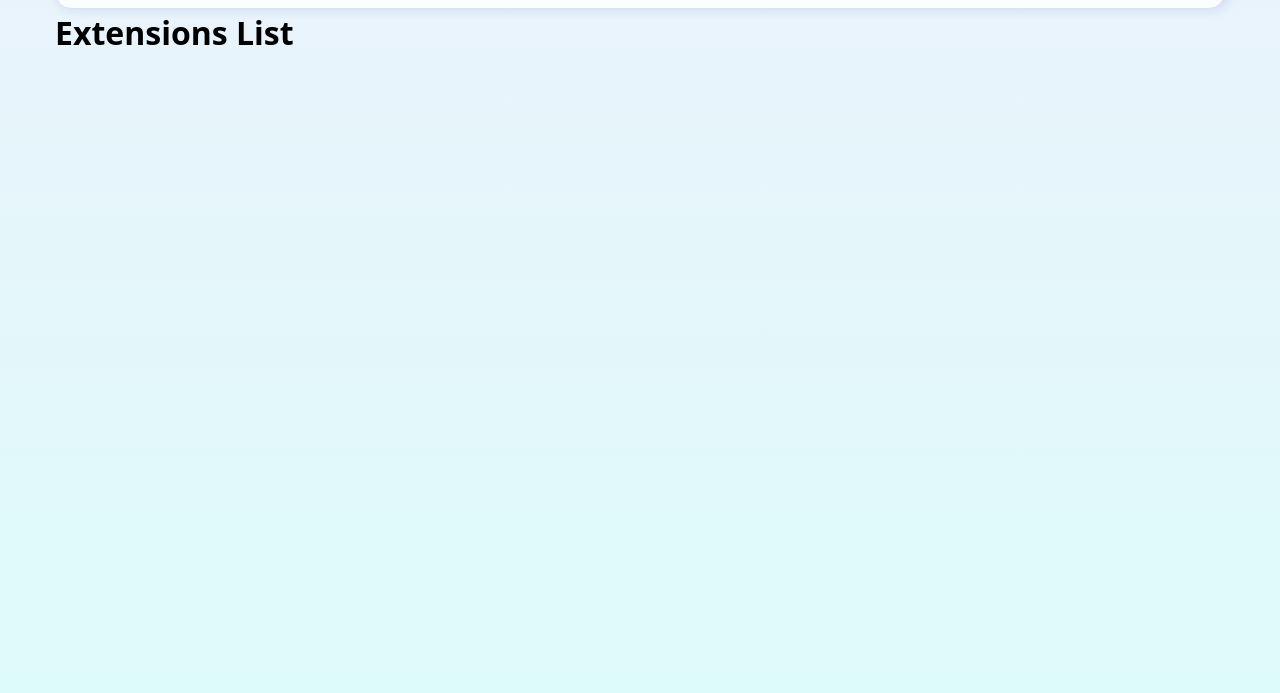
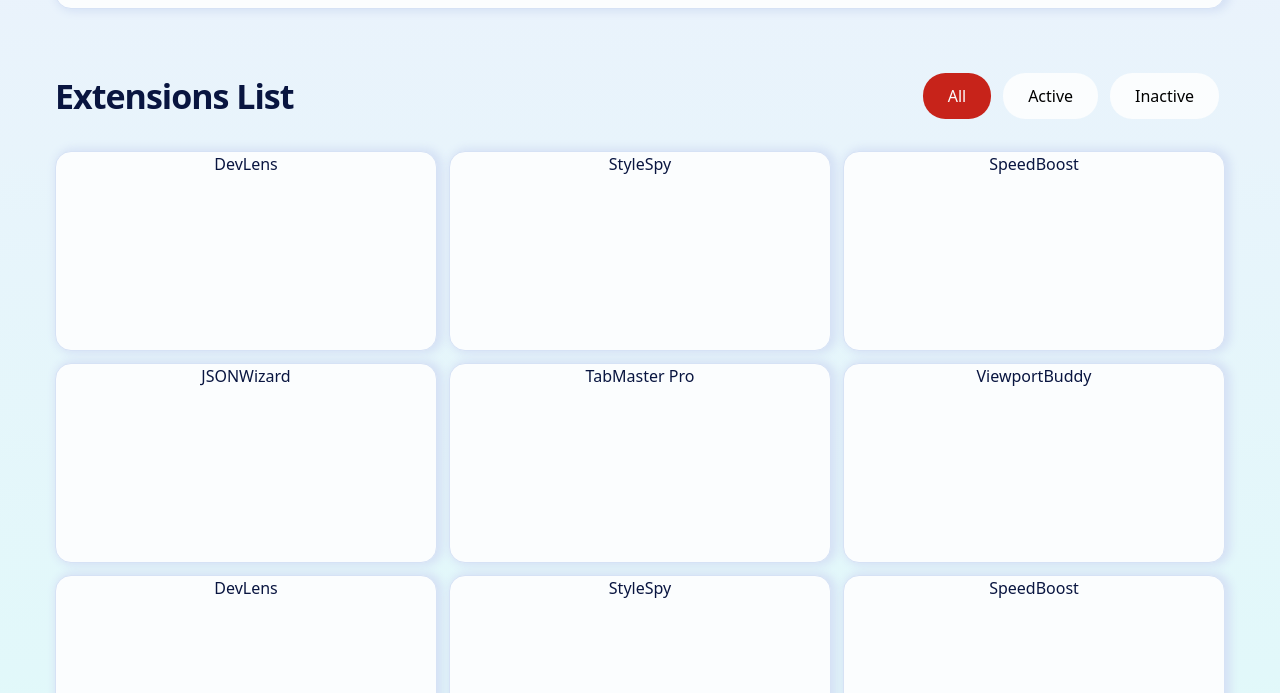
Before and after one commit to jefflangtech/ext-manager, a website: page index.html in a window 1280 px wide. Shown: the part 107-800 px from the top of the page. Drawn offline with Linux system fonts and the light colour scheme; a web font is replaced by a local one.

Commit message:
Finished main layout for desktop, no card styling or content

```diff
--- a/index.html
+++ b/index.html
@@ -45,8 +45,24 @@
     </div>
     <div class="menu">
       <h1>Extensions List</h1>
+      <button class="menu-button active">All</button>
+      <button class="menu-button">Active</button>
+      <button class="menu-button">Inactive</button>
     </div>
-    <div class="card-container"></div>
+    <div class="card-container">
+      <div class="card popout">DevLens</div>
+      <div class="card popout">StyleSpy</div>
+      <div class="card popout">SpeedBoost</div>
+      <div class="card popout">JSONWizard</div>
+      <div class="card popout">TabMaster Pro</div>
+      <div class="card popout">ViewportBuddy</div>
+      <div class="card popout">DevLens</div>
+      <div class="card popout">StyleSpy</div>
+      <div class="card popout">SpeedBoost</div>
+      <div class="card popout">JSONWizard</div>
+      <div class="card popout">TabMaster Pro</div>
+      <div class="card popout">ViewportBuddy</div>
+    </div>
   </main>
 
  <script src="./public/js/index.js"></script>
--- a/public/css/index.css
+++ b/public/css/index.css
@@ -24,12 +24,19 @@ body {
   background: var(--light-gradient);
   font-size: 2rem;
   font-family: 'Noto Sans', sans-serif;
+  color: var(--neutral-900);
   display: grid;
   grid-template-columns:
     minmax(1.9rem, 1fr)
     [content-start] minmax(42.875rem, 146.25rem) [content-end]
     minmax(1.9rem, 1fr);
   grid-template-rows: 5rem 1fr 8rem;
+}
+
+h1 {
+  font-size: 4.25rem;
+  line-height: 100%;
+  letter-spacing: -1px;
 }
 
 .popout {
@@ -57,9 +64,48 @@ main {
   display: flex;
   flex-direction: row;
   justify-content: space-between;
+  margin-bottom: 4rem;
 }
 
 .hero > * {
   margin-block: 1.5rem;
   margin-inline: 2rem;
 }
+
+.menu {
+  display: flex;
+  flex-direction: row;
+  align-items: center;
+  padding-block: 4rem;
+}
+
+.menu > h1 {
+  margin-right: auto;
+}
+
+.menu-button {
+  background-color: var(--neutral-0);
+  border-radius: 2.8rem;
+  margin-inline: 0.75rem;
+  padding-inline: 3.12rem;
+  flex: 0 0 auto;
+  height: 5.75rem;
+  line-height: 100%;
+}
+
+.card-container {
+  display: flex;
+  gap: 1.5rem;
+  flex-wrap: wrap;
+}
+
+.card {
+  width: 382px;
+  height: 200px;
+  text-align: center;
+}
+
+.active {
+  background-color: var(--red-700);
+  color: var(--neutral-0);
+}
```
